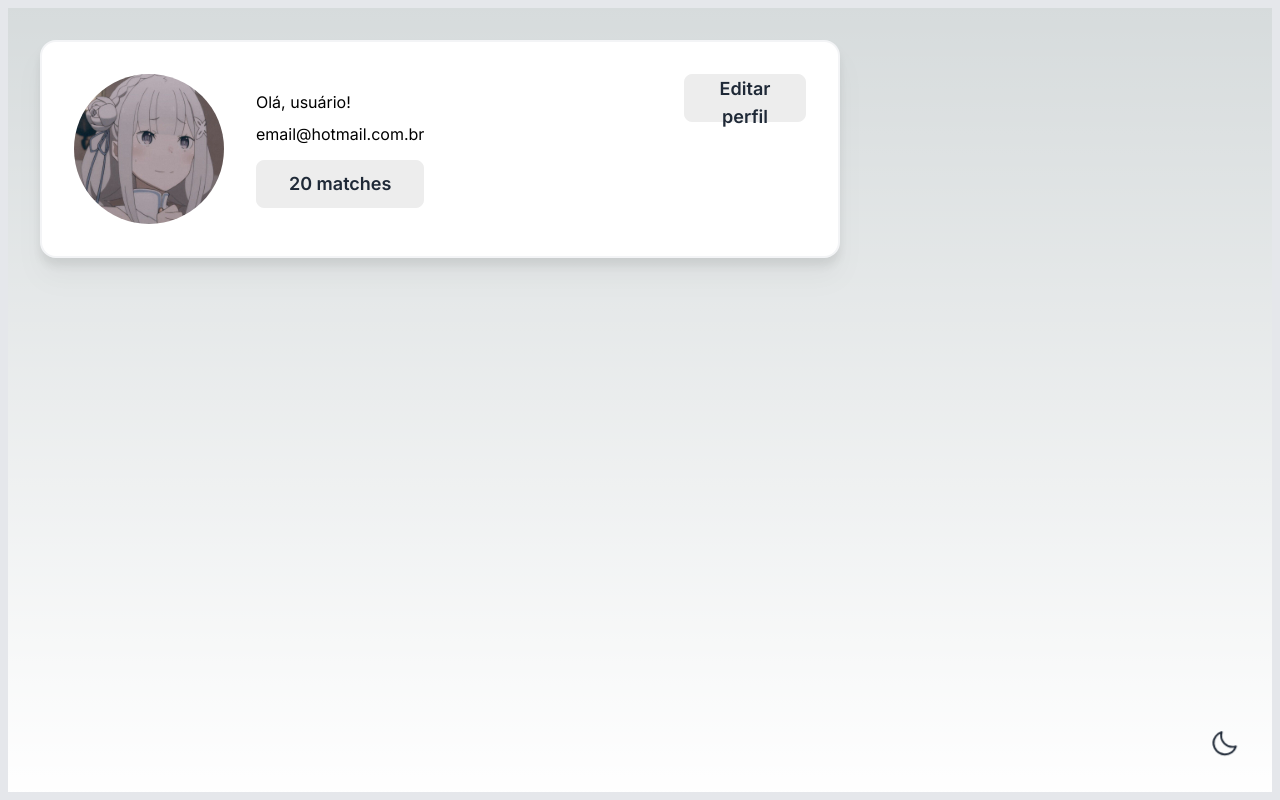
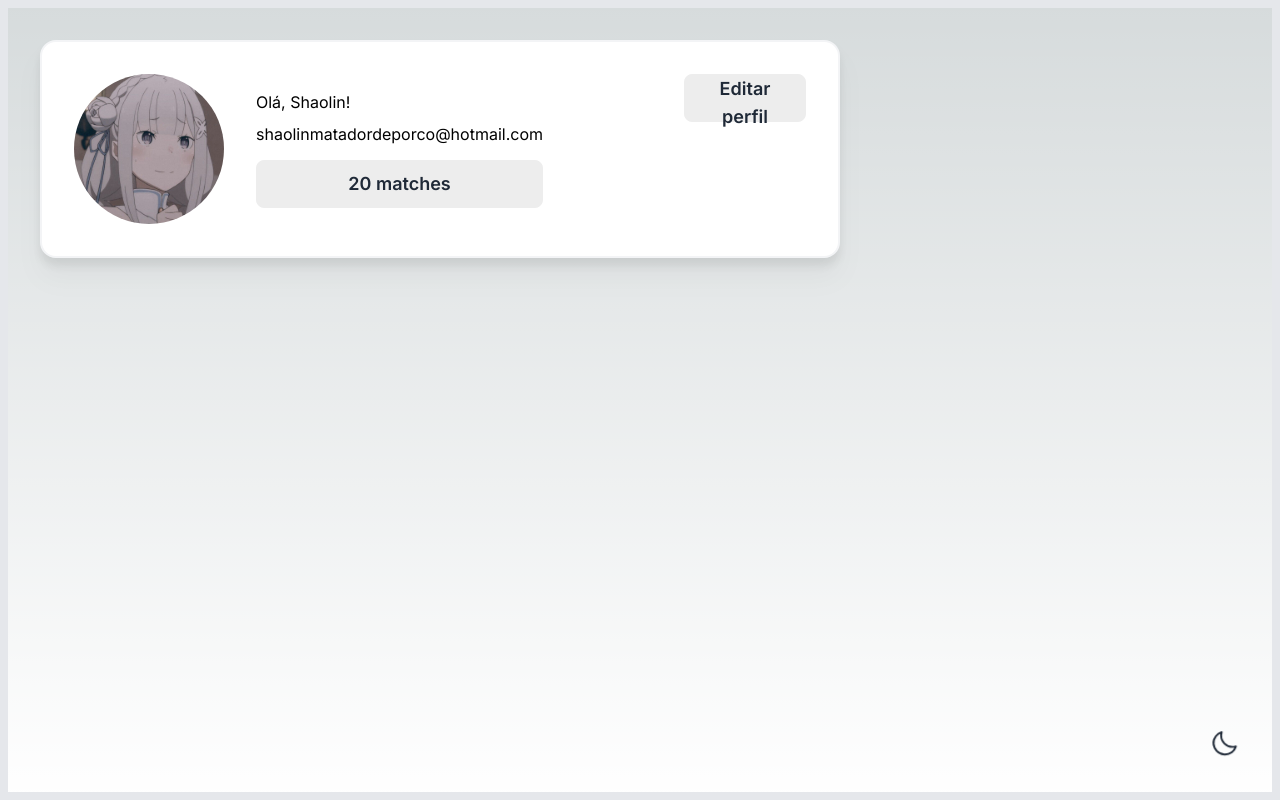
Before and after one commit to GabrielRQueiroz/foobar, a Next.js app: page /user in a window 1280 px wide. Built offline with nearby package versions, Linux system fonts and the light colour scheme; no server answers.

Commit message:
✅ add props to user card component

```diff
--- a/src/app/(auth)/user/LayoutUser.tsx
+++ b/src/app/(auth)/user/LayoutUser.tsx
@@ -2,7 +2,11 @@ import Usercard from "@/components/UserCard"
 export const LayoutUser = () => {
 	return (
 		<div className="flex h-fit w-8/12 flex-col">
-			<Usercard/>
+			<Usercard
+                nome="Shaolin"
+                email="shaolinmatadordeporco@hotmail.com"
+                numeroMatches={20}
+            />
 		</div>
 	)
 }
--- a/src/components/UserCard.tsx
+++ b/src/components/UserCard.tsx
@@ -1,30 +1,30 @@
 import Image from 'next/image'
 import Link from 'next/link'
 
-export const Usercard = () => {
+type UserInformation = {
+	nome: string
+	email: string
+	numeroMatches: number
+}
+
+const Usercard = ({ nome, email, numeroMatches }: UserInformation) => {
 	return (
 		<>
 			<div className="card w-full justify-start border-2 border-gray-100 bg-base-100 drop-shadow-xl">
 				<div className="flex flex-row justify-between p-8">
 					<div className="flex w-10/12 flex-row gap-8">
 						<div className="w-auto">
-							<Image
-								className="rounded-full"
-								width={150}
-								height={150}
-								src="/user_profile.jpg"
-								alt="user profile"
-							/>
+							<Image className="rounded-full" width={150} height={150} src="/user_profile.jpg" alt="user profile" />
 						</div>
 						<div className="flex flex-col justify-between py-4">
 							<div className="flex flex-col justify-center gap-2 ">
-								<p>Olá, usuário!</p>
-								<p>email@hotmail.com.br</p>
+								<p>Olá, {nome}!</p>
+								<p>{email}</p>
 							</div>
 
 							<div className="flex justify-center">
 								<button className="btn w-full rounded-lg text-lg normal-case">
-									<Link href="/registro">20 matches</Link>
+									<Link href="/registro">{numeroMatches} matches</Link>
 								</button>
 							</div>
 						</div>
@@ -38,6 +38,5 @@ export const Usercard = () => {
 			</div>
 		</>
 	)
-
 }
 export default Usercard
```
